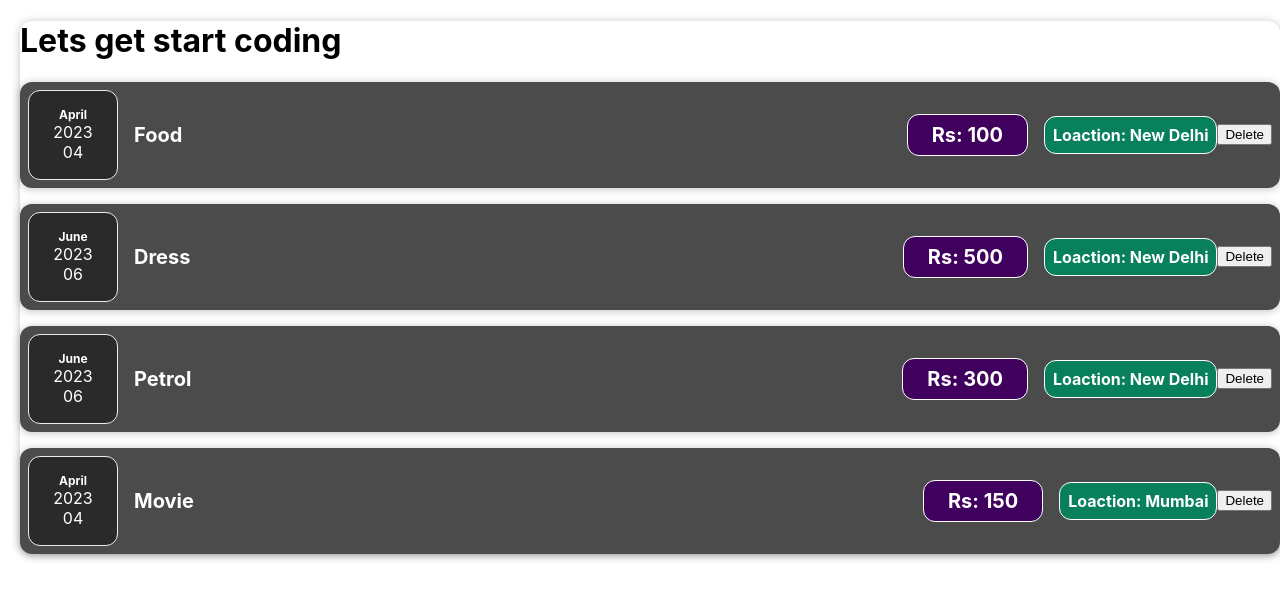
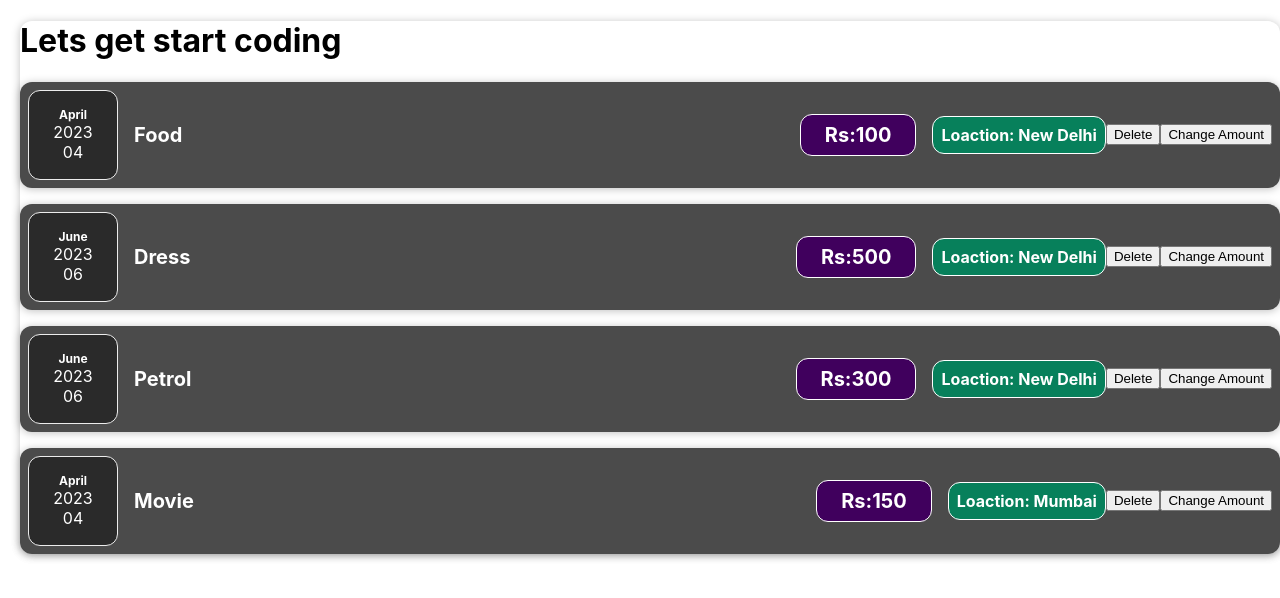
Before and after one commit to bipinlongjam/ExpenseReact, a React (Create React App) app: page / in a window 1280 px wide. Shown: the top 598 px of the page. Built offline with nearby package versions, Linux system fonts and the light colour scheme.

Commit message:
add changeAmount button

```diff
--- a/src/components/Expenses/ExpenseItem.js
+++ b/src/components/Expenses/ExpenseItem.js
@@ -4,19 +4,24 @@ import Card from '../UI/Card';
 import { useState } from 'react';
 
 const ExpenseItem = (props)=>{
+    const [expenseAmount, setExpenseAmount] = useState(props.amount);
     const [isVisible, setIsVisible] = useState(true)
     const clickHandler =() =>{
         setIsVisible(false)
     }
+    const handleAmountChange = () => {
+        setExpenseAmount(100); // Change the expense amount to $100
+      };
     return isVisible ?(
         <Card className="expense-item">
             <ExpenseDate date={props.date}/>
             <div className='expense-item__description'>
                <h2>{props.title}</h2>
-               <div className='expense-item__price'>Rs: {props.amount}</div>
+               <div className='expense-item__price'>Rs:{expenseAmount}</div>
                <div className='expense-item__location'>Loaction: {props.location}</div>
             </div>
             <button onClick={clickHandler}>Delete</button>
+            <button onClick={handleAmountChange}>Change Amount</button>
         </Card>
     ): null
 }
```
